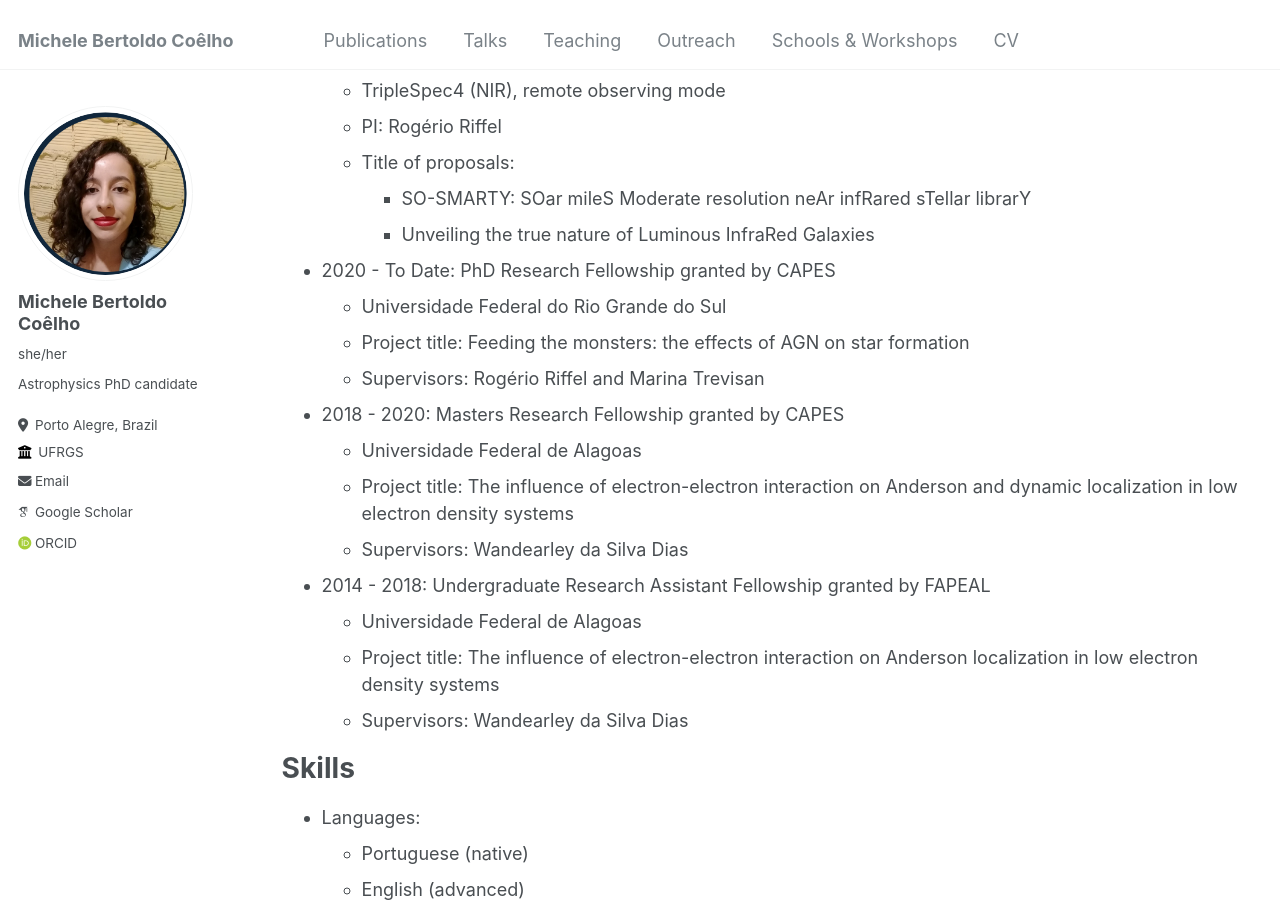
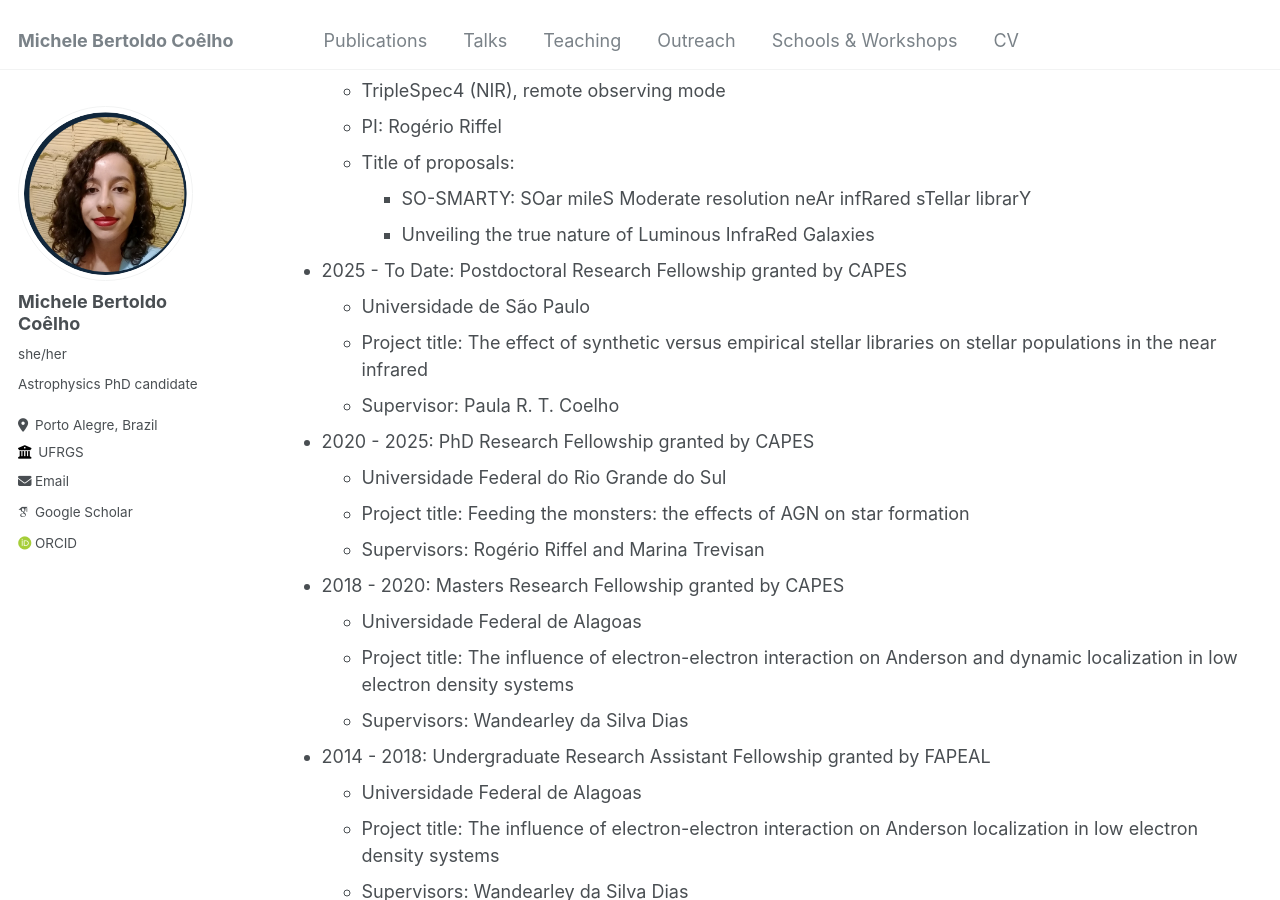
Before and after one commit to michele-bc/michele-bc.github.io, a Jekyll site: the page built from _pages/cv.md, in a window 1280 px wide and 900 px high, scrolled down 508 px. Built offline with Jekyll 4.4.1, drawn with Linux system fonts in a browser that asks for light colours; some web fonts are replaced.

Commit message:
Update cv.md

```diff
--- a/_pages/cv.md
+++ b/_pages/cv.md
@@ -30,7 +30,12 @@ Work experience
     * SO-SMARTY: SOar mileS Moderate resolution neAr infRared sTellar librarY
     * Unveiling the true nature of Luminous InfraRed Galaxies
 
-* 2020 - To Date: PhD Research Fellowship granted by CAPES
+* 2025 - To Date: Postdoctoral Research Fellowship granted by CAPES
+  * Universidade de São Paulo
+  * Project title: The effect of synthetic versus empirical stellar libraries on stellar populations in the near infrared
+  * Supervisor: Paula R. T. Coelho
+
+* 2020 - 2025: PhD Research Fellowship granted by CAPES
   * Universidade Federal do Rio Grande do Sul
   * Project title: Feeding the monsters: the effects of AGN on star formation
   * Supervisors: Rogério Riffel and Marina Trevisan
```
